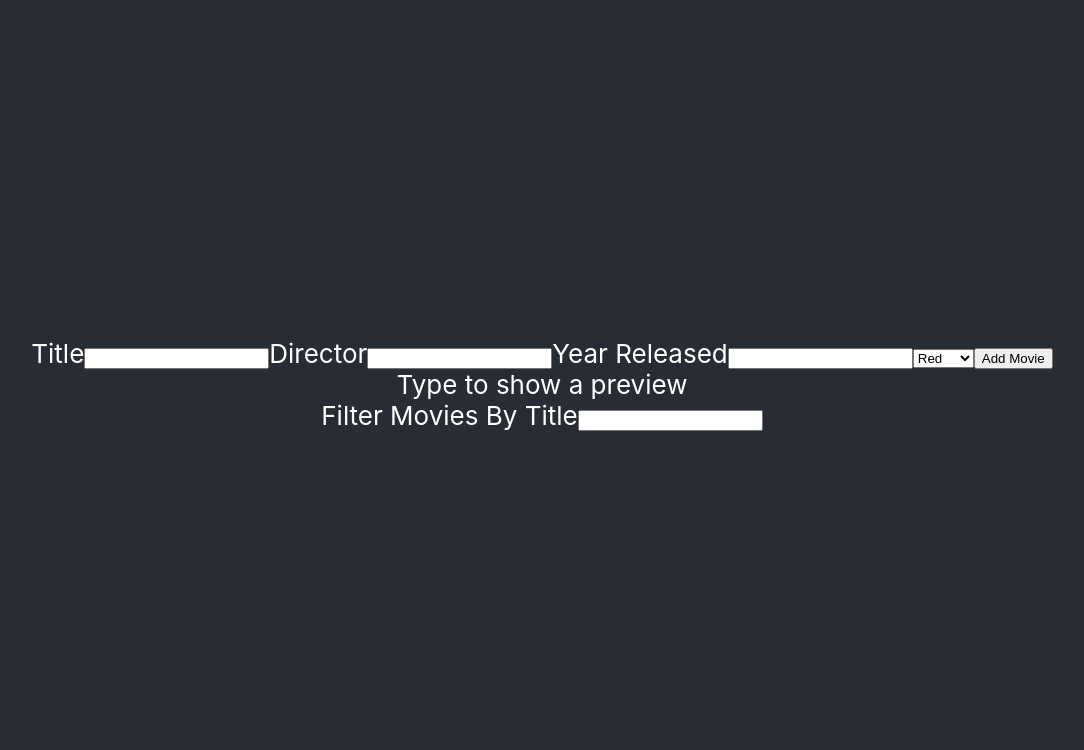
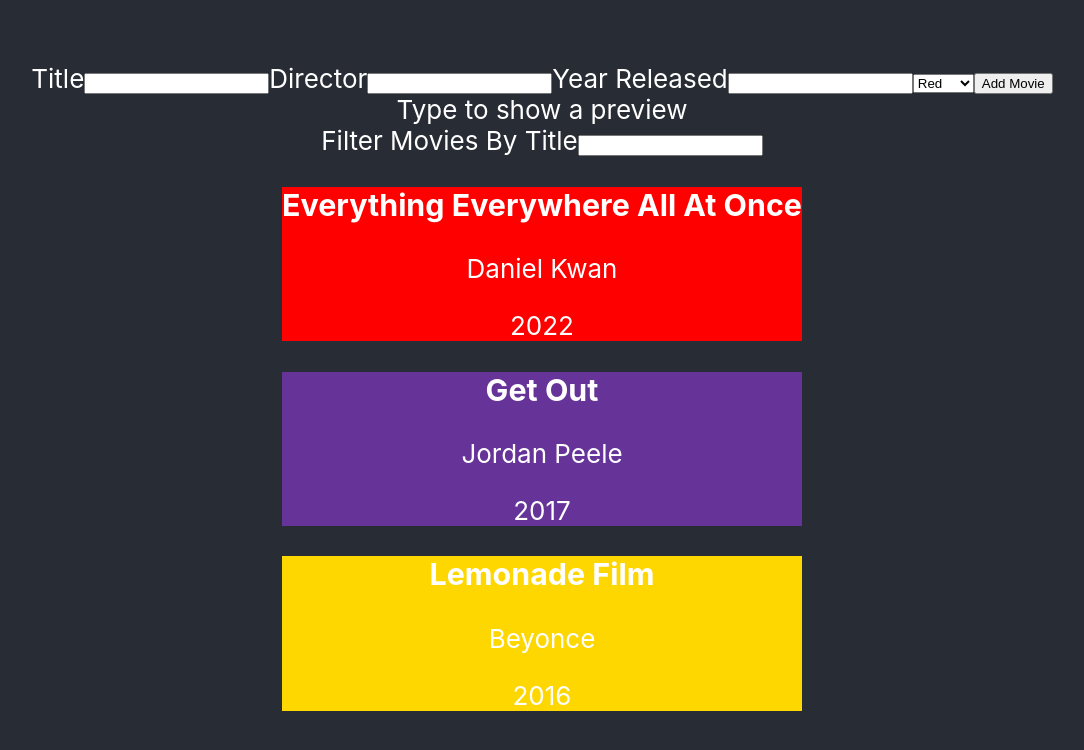
Before and after one commit to delaneyfogarty/react-movie-watchlist, a React (Create React App) app: page / in a window 1280 px wide. Shown: the top 750 px of the page, without its empty margins (98-1182 px from the left). Built offline with nearby package versions, Linux system fonts and the light colour scheme.

Commit message:
fixed errors!!!!! array of movies is displaying

```diff
--- a/src/App.js
+++ b/src/App.js
@@ -10,16 +10,19 @@
       title: 'Everything Everywhere All At Once',
       year: '2022',
       director: 'Daniel Kwan',
+      posterColor: 'red',
     },
     {
       title: 'Get Out',
       year: '2017',
       director: 'Jordan Peele',
+      posterColor: 'rebeccapurple',
     },
     {
       title: 'Lemonade Film',
       year: '2016',
       director: 'Beyonce',
+      posterColor: 'gold',
     },
   ]);
   const [filteredMovies, setAllFilteredMovies] = useState(allMovies);
@@ -39,18 +42,18 @@
       const matchingMovies = allMovies.filter((movie) =>
         movie.title.toLowerCase().includes(search.toLowerCase())
       );
-      // if there is a search argument, set the filtered goblins to the filtered goblins
-      // if the search argument is undefined, set the filtered goblins in state to just be the array of all goblins
       search ? setAllFilteredMovies(matchingMovies) : setAllFilteredMovies(search);
     }
   }
-
+  console.log(filteredMovies.length, 'filteredMovies.length');
+  console.log(filteredMovies, 'filteredMovies');
+  console.log(allMovies, 'allMovies');
   return (
     <div className="App">
       <header className="App-header">
         <MovieForm
           title={title}
-          setTitle-={setTitle}
+          setTitle={setTitle}
           director={director}
           setDirector={setDirector}
           year={year}
@@ -61,7 +64,7 @@
           setAllMovies={setAllMovies}
         />
         {title || year ? (
-          <MoviePoster posterColor={posterColor} title={title} year={year} director={director} />
+          <MoviePoster title={title} year={year} director={director} posterColor={posterColor} />
         ) : (
           <div>Type to show a preview</div>
         )}
@@ -70,7 +73,10 @@
             Filter Movies By Title
             <input onChange={(e) => handleFilteredMovies(e.target.value)} />
           </div>
-          <MovieList allMovies={allMovies} handleDeleteMovie={handleDeleteMovie} />
+          <MovieList
+            allMovies={filteredMovies.length ? filteredMovies : allMovies}
+            handleDeleteMovie={handleDeleteMovie}
+          />
         </div>
       </header>
     </div>
--- a/src/MovieForm.js
+++ b/src/MovieForm.js
@@ -15,10 +15,10 @@
   function handleSubmitMovie(e) {
     e.preventDefault();
     const newMovie = {
-      title,
-      director,
-      year,
-      posterColor,
+      title: title,
+      director: director,
+      year: year,
+      posterColor: posterColor,
     };
 
     setAllMovies([...allMovies, newMovie]);
@@ -30,7 +30,7 @@
   }
   return (
     <div>
-      <form onSubmit={handleSubmitMovie}>
+      <form onSubmit={(e) => handleSubmitMovie(e.target.value)}>
         <label>
           Title
           <input required value={title} onChange={(e) => setTitle(e.target.value)} />
--- a/src/MovieList.js
+++ b/src/MovieList.js
@@ -2,6 +2,7 @@
 import MoviePoster from './MoviePoster';
 
 export default function MovieList({ allMovies, handleDeleteMovie }) {
+  console.log('allmovies', allMovies);
   return (
     <div className="list">
       {allMovies.map((movie, i) => (
--- a/src/MoviePoster.js
+++ b/src/MoviePoster.js
@@ -1,15 +1,15 @@
 import React from 'react';
 
-export default function MoviePoster({ title, director, year, posterColor, handleDeleteMovie }) {
+export default function MoviePoster({ movie, handleDeleteMovie }) {
   return (
     <div
-      onClick={() => handleDeleteMovie && handleDeleteMovie(title)}
+      onClick={() => handleDeleteMovie && handleDeleteMovie(movie.title)}
       className="movie-poster"
-      style={{ backgroundColor: posterColor }}
+      style={{ backgroundColor: movie.posterColor }}
     >
-      <h3>{title}</h3>
-      <p>{director}</p>
-      <p>{year}</p>
+      <h3>{movie.title}</h3>
+      <p>{movie.director}</p>
+      <p>{movie.year}</p>
     </div>
   );
 }
```
